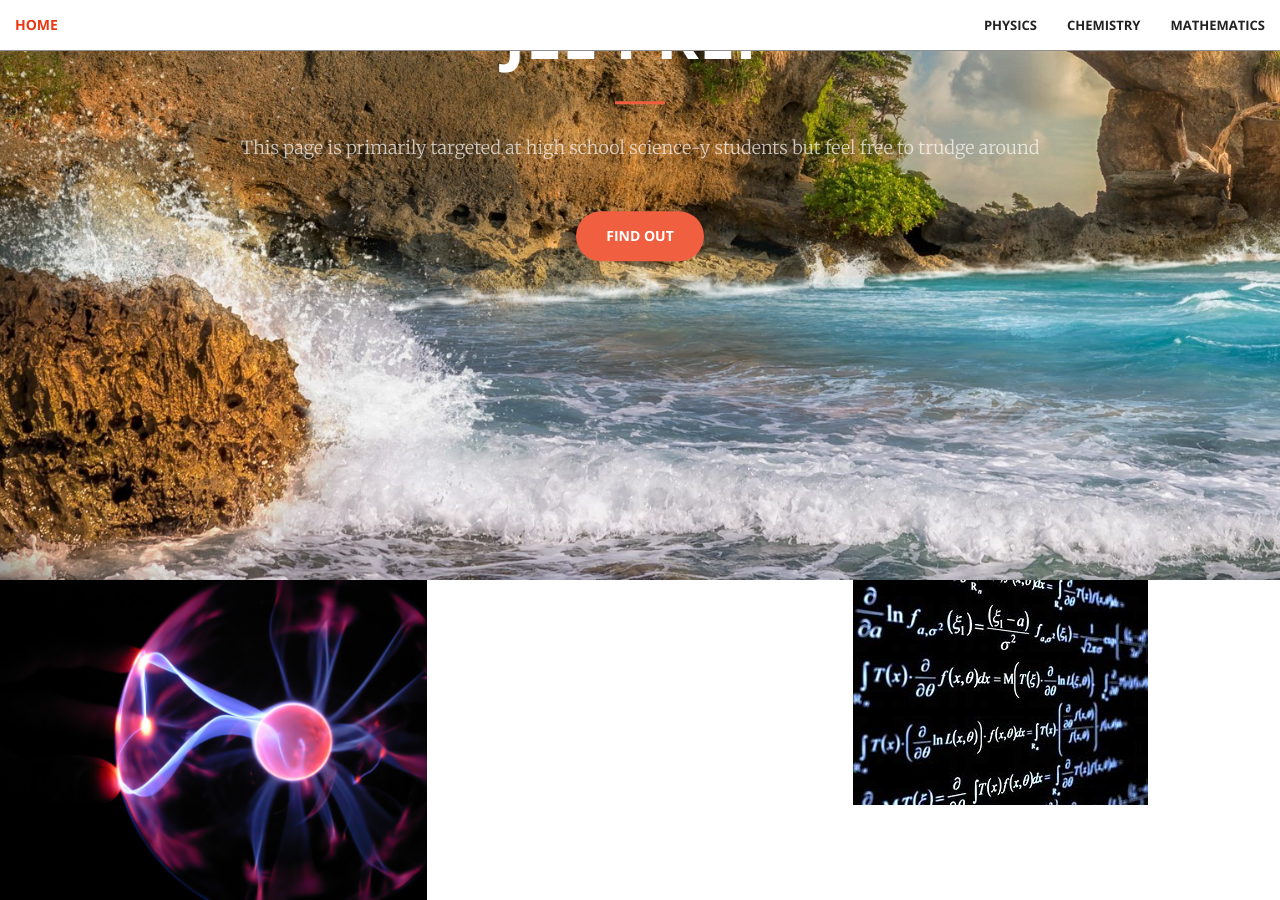
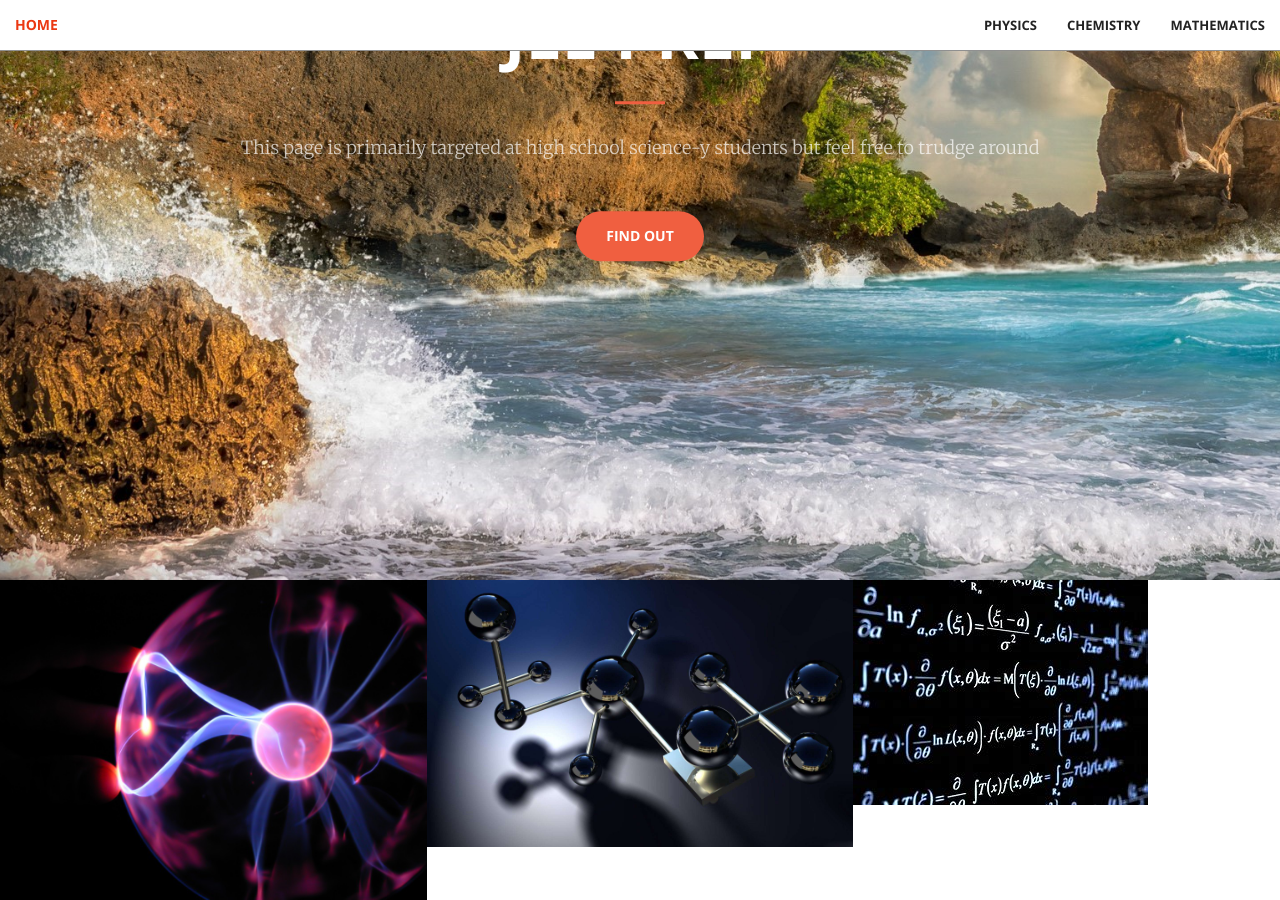
Before and after one commit to aravindbharathi/aravindbharathi.github.io, a Jekyll site: the page jee/index.html, which Jekyll copies as it is, in a window 1280 px wide and 900 px high, scrolled down 320 px. Built offline with Jekyll 4.4.1, drawn with Linux system fonts in a browser that asks for light colours.

Commit message:
Update index.html

```diff
--- a/jee/index.html
+++ b/jee/index.html
@@ -91,7 +91,7 @@
                 </div>
                 <div class="col-lg-4 col-sm-6">
                     <a href="/jee/chem" target="_blank" class="portfolio-box">
-                        <img src="/img/portfolio/chemistry2.jpg" class="img-responsive" alt="">
+                        <img src="/img/random/chemistry2.jpg" class="img-responsive" alt="">
                         <div class="portfolio-box-caption">
                             <div class="portfolio-box-caption-content">
                                 <div class="project-category text-faded">
```
